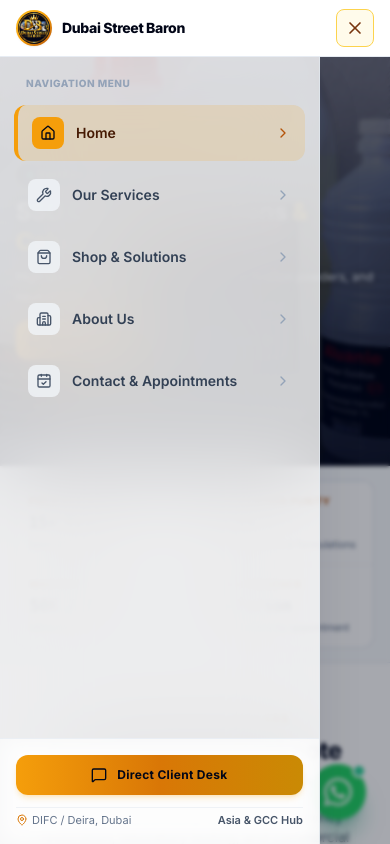
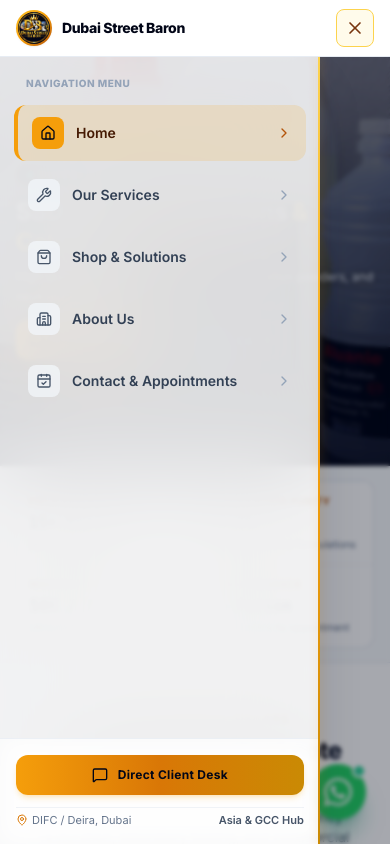
Before and after one commit to Rityxtech/Dubaistreet-elegance, a React (Vite) app: page / in a window 390 px wide. Both pictures are taken after a click on the button 355 px from the left and 28 px from the top of the page. Shown: the top 844 px of the page. Built offline with nearby package versions, Linux system fonts and the light colour scheme.

Commit message:
style(sidebar): add luxury gold gradient right border to mobile drawer

```diff
--- a/src/components/Navbar.jsx
+++ b/src/components/Navbar.jsx
@@ -158,12 +158,14 @@ export default function Navbar() {
           aria-hidden="true"
         />
 
-        {/* Left Sidebar Panel (Sleek Translucent Glassmorphism) */}
+        {/* Left Sidebar Panel (Sleek Translucent Glassmorphism with Luxury Gold Gradient Right Border) */}
         <aside
-          className={`absolute top-0 bottom-0 left-0 w-[82vw] max-w-[320px] sm:w-[340px] bg-white/80 backdrop-blur-2xl border-r border-slate-200/70 shadow-2xl shadow-slate-900/15 flex flex-col justify-between transition-transform duration-300 ease-out z-10 ${
+          className={`absolute top-0 bottom-0 left-0 w-[82vw] max-w-[320px] sm:w-[340px] bg-white/85 backdrop-blur-2xl shadow-2xl shadow-slate-900/20 flex flex-col justify-between transition-transform duration-300 ease-out z-10 ${
             mobileMenuOpen ? 'translate-x-0' : '-translate-x-full'
           }`}
         >
+          {/* Right-Side Gold Gradient Border matching site theme */}
+          <div className="absolute top-0 bottom-0 right-0 w-[2px] bg-gradient-to-b from-amber-300 via-amber-500 to-yellow-600 shadow-[1px_0_10px_rgba(245,158,11,0.35)] pointer-events-none z-20" />
           {/* Navigation Links List */}
           <nav className="flex-1 overflow-y-auto px-3.5 py-5 space-y-1.5 overscroll-contain">
             <div className="px-3 pb-2 text-[10px] font-extrabold uppercase tracking-wider text-slate-400">
```
